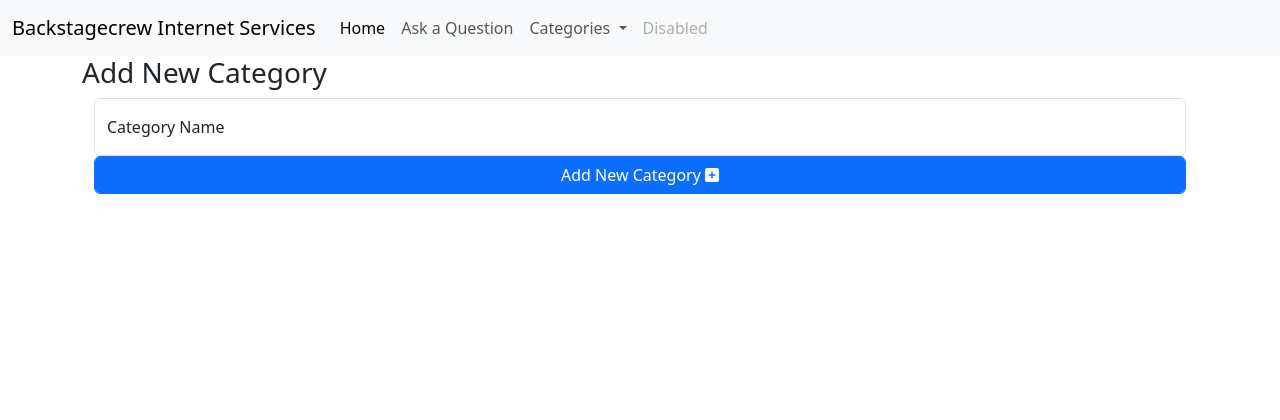
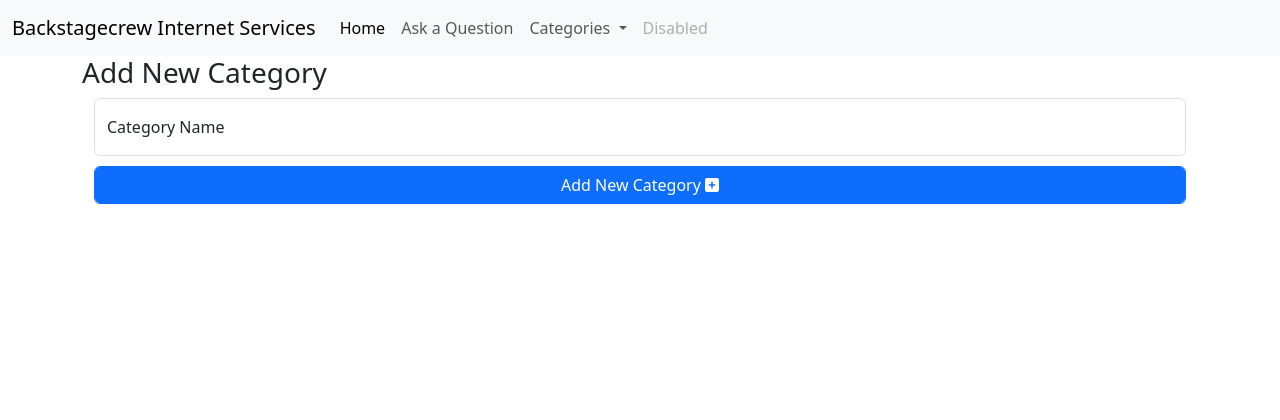
Before and after one commit to BackstagecrewIS/devsite, a Flask app: page /add_category in a window 1280 px wide. Shown: the top 420 px of the page. Run offline with Flask 2, Linux system fonts and the light colour scheme; some libraries are stand-ins or nearby versions.

Commit message:
Add styles to buttons

```diff
--- a/faq/static/css/style.css
+++ b/faq/static/css/style.css
@@ -13,3 +13,13 @@ body {
   line-height: 60px;
   background-color: #f5f5f5;
 }
+
+.wide-button {
+  margin-top: 10px;
+  margin-bottom: 10px;
+  display: block;
+}
+
+.uppercase {
+  text-transform: uppercase;
+}
--- a/faq/templates/add_category.html
+++ b/faq/templates/add_category.html
@@ -10,7 +10,7 @@
             <label for="category_name">Category Name</label>
         </div>
         <!-- submit button -->
-        <button type="submit" class=" form-control btn btn-primary btn-block">Add New Category <i class="fa-solid fa-plus-square right"></i>
+        <button type="submit" class=" form-control btn btn-primary wide-button">Add New Category <i class="fa-solid fa-plus-square right"></i>
         </button>
     </form>
 </div>
```
